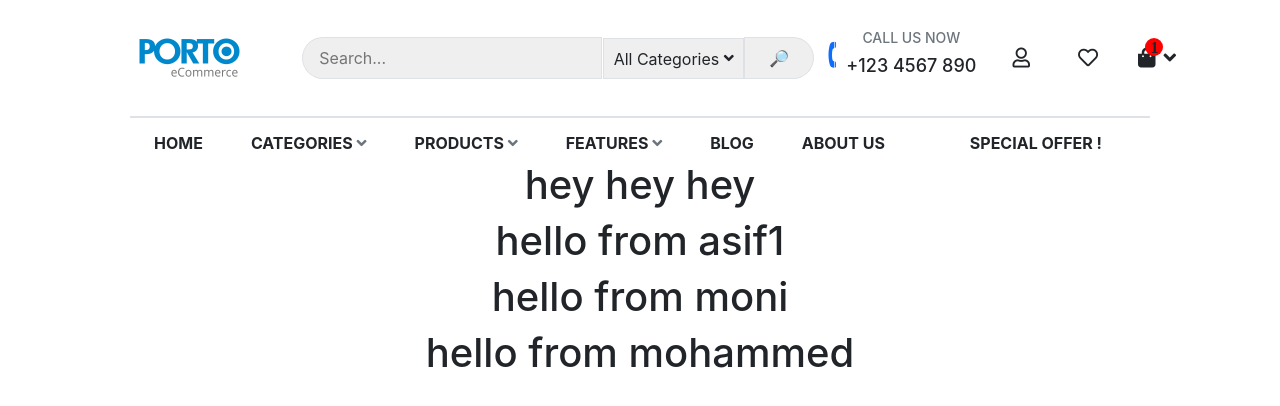
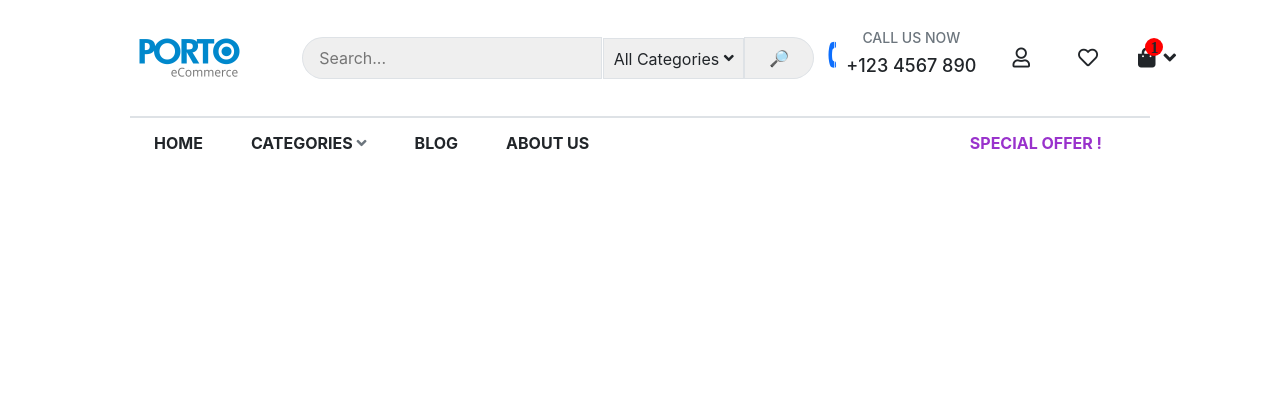
Before and after one commit to mizbauddintareq/bd-commerce, a React (Create React App) app: page / in a window 1280 px wide. Shown: the top 406 px of the page. Built offline with nearby package versions, Linux system fonts and the light colour scheme.

Commit message:
added animition

```diff
--- a/src/App.js
+++ b/src/App.js
@@ -6,11 +6,6 @@ function App() {
   return (
     <div className="App">
       <HomeMain></HomeMain>
-      <h1>hey hey hey</h1>
-      <h1>hello from asif1</h1>
-      <h1>hello from moni</h1>
-      <h1>hello from mohammed</h1>
-
     </div>
   );
 }
--- a/src/Pages/Shared/CSS/Navbar.css
+++ b/src/Pages/Shared/CSS/Navbar.css
@@ -1,3 +1,7 @@
+#search-bar:focus{
+    outline: none;
+}
+
 .user-icon:hover{
 	cursor: pointer;
 	background-color: rgb(238, 231, 231);
@@ -23,3 +27,10 @@
 .phone:hover{
     cursor: pointer;
 }
+
+.nav-menu:hover{
+    color: #0d6efd;
+    cursor: pointer;
+    border-top: #0d6efd 3px solid;
+    transition: ease-in-out 0.2s;
+}
--- a/src/Pages/Shared/Navbar.js
+++ b/src/Pages/Shared/Navbar.js
@@ -11,11 +11,13 @@ const Navbar = () => {
                 <div>
                     <img className='img-fluid w-50' src={logo} alt="" />
                 </div>
+
                 <div className='search'>
-                    <input style={{backgroundColor:'rgb(239, 239, 239)', marginRight:'1px', width:'300px'}} className='rounded-end rounded-pill border border-1 p-2 ps-3' placeholder='Search...' type="search" name="" id="" />
-                    <p id='categories' style={{backgroundColor:'rgb(239, 239, 239)', display:'inline', padding:'9.5px'}} className='border border-1'>All Categories <i class="fas fa-angle-down"></i></p>
+                    <input style={{ backgroundColor:'rgb(239, 239, 239)', marginRight: '1px', width: '300px' }} className='rounded-end red-input rounded-pill border border-1 p-2 ps-3' placeholder='Search...' type="search" name="" id="search-bar" />
+                    <p id='categories' style={{ backgroundColor: 'rgb(239, 239, 239)', display: 'inline', padding: '9.5px' }} className='border border-1'>All Categories <i class="fas fa-angle-down"></i></p>
                     <input type="submit" className=' px-4 py-2 rounded-start rounded-pill border border-1 ' value="🔎︎" />
                 </div>
+
                 <div className='d-flex'>
                     <h1 className=' me-2 text-primary inline animate__animated animate__shakeX animate__repeat-3 phone '>🕻</h1>
                     <div>
@@ -23,23 +25,23 @@ const Navbar = () => {
                         <h5 style={{ fontSize: '18px' }} className=''>+123 4567 890</h5>
                     </div>
                 </div>
+
                 <div>
                     <i className="far fa-user m-3 fs-5 p-2 user-icon rounded-circle"></i>
                     <i className="far fa-heart m-3 fs-5 p-2 rounded-circle favorite"></i>
                     <i className="fas fa-shopping-bag fs-5 m-3 cart"><span className='rounded-circle fs-6 cart-number'>1</span><i class="fas fa-angle-down ms-2"></i></i>
-                </div>
+                </div
+                >
             </div>
-            <div className='d-flex justify-content-between mt-4 border-top border-2 pt-3 mx-5'>
+            <div className='d-flex justify-content-between mt-4 mx-5 border-top border-2'>
                 <div className='d-flex'>
-                    <h6 className='mx-4 fw-bold'>HOME</h6>
-                    <h6 className='mx-4 fw-bold'>CATEGORIES <i class="fas fa-angle-down text-secondary"></i></h6>
-                    <h6 className='mx-4 fw-bold'>PRODUCTS <i class="fas fa-angle-down text-secondary"></i></h6>
-                    <h6 className='mx-4 fw-bold'>FEATURES <i class="fas fa-angle-down text-secondary"></i></h6>
-                    <h6 className='mx-4 fw-bold'>BLOG</h6>
-                    <h6 className='mx-4 fw-bold'>ABOUT US</h6>
+                    <h6 className='mx-4 fw-bold nav-menu pt-3'>HOME</h6>
+                    <h6 className='mx-4 fw-bold nav-menu pt-3'>CATEGORIES <i class="fas fa-angle-down text-secondary"></i></h6>
+                    <h6 className='mx-4 fw-bold nav-menu pt-3'>BLOG</h6>
+                    <h6 className='mx-4 fw-bold nav-menu pt-3'>ABOUT US</h6>
                 </div>
                 <div>
-                    <h6 className='fw-bold me-5'>SPECIAL OFFER !</h6>
+                    <h6 style={{color:'darkorchid', cursor:'pointer'}} className='fw-bold me-5 pt-3'>SPECIAL OFFER !</h6>
                 </div>
             </div>
         </div>
```
